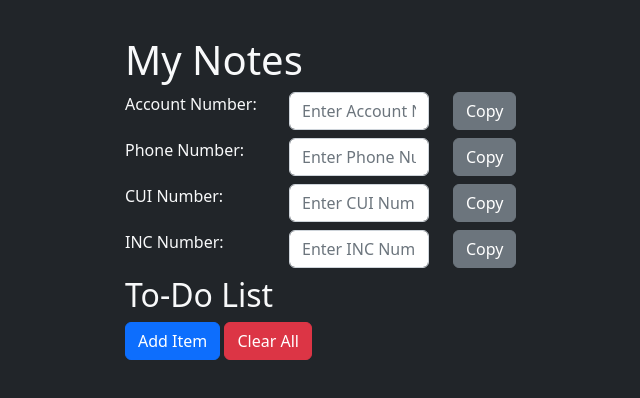
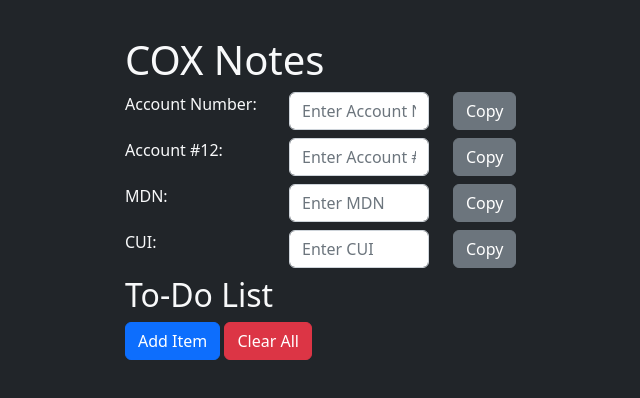
Before and after one commit to MarkSiabatto/Extension, a browser extension: page index.html in a window 1280 px wide. Shown: the whole page, without its empty margins (281-921 px from the left). Drawn offline with nearby package versions, Linux system fonts and the light colour scheme.

Commit message:
changed labels for fields, blocked input field so it's no longer mutable

```diff
--- a/index.html
+++ b/index.html
@@ -4,7 +4,7 @@
 <head>
     <meta charset="UTF-8">
     <meta name="viewport" content="width=device-width, initial-scale=1.0">
-    <title>Simple Note Taking App</title>
+    <title>COX Notes</title>
     <link href="https://cdn.jsdelivr.net/npm/bootstrap@5.2.3/dist/css/bootstrap.min.css" rel="stylesheet"
         integrity="sha384-rbsA2VBKQhggwzxH7pPCaAqO46MgnOM80zW1RWuH61DGLwZJEdK2Kadq2F9CUG65" crossorigin="anonymous">
     <link rel="stylesheet" href="style.css">
@@ -12,7 +12,7 @@
 
 <body class="bg-dark text-light d-flex justify-content-center">
     <div class="container-fluid p-3 app-width">
-        <h1>My Notes</h1>
+        <h1>COX Notes</h1>
         <form id="account-info">
             <div class="row mb-2">
                 <div class="col">
@@ -29,38 +29,36 @@
             </div>
             <div class="row mb-2">
                 <div class="col">
-                    <label for="phone-number" class="form-label">Phone Number:</label>
+                    <label for="account-12" class="form-label">Account #12:</label>
                 </div>
                 <div class="col">
-                    <input type="tel" id="phone-number" name="phoneNumber" placeholder="Enter Phone Number"
+                    <input type="text" id="account-12" name="account12" placeholder="Enter Account #12"
                         class="form-control">
                 </div>
                 <div class="col">
-                    <button type="button" class="copy-btn btn btn-secondary" data-field-id="phone-number">Copy</button>
+                    <button type="button" class="copy-btn btn btn-secondary" data-field-id="account-12">Copy</button>
                 </div>
             </div>
             <div class="row mb-2">
                 <div class="col">
-                    <label for="cui-number" class="form-label">CUI Number:</label>
+                    <label for="mdn" class="form-label">MDN:</label>
                 </div>
                 <div class="col">
-                    <input type="text" id="cui-number" name="cuiNumber" placeholder="Enter CUI Number"
-                        class="form-control">
+                    <input type="tel" id="mdn" name="mdn" placeholder="Enter MDN" class="form-control">
                 </div>
                 <div class="col">
-                    <button type="button" class="copy-btn btn btn-secondary" data-field-id="cui-number">Copy</button>
+                    <button type="button" class="copy-btn btn btn-secondary" data-field-id="mdn">Copy</button>
                 </div>
             </div>
             <div class="row mb-2">
                 <div class="col">
-                    <label for="inc-number" class="form-label">INC Number:</label>
+                    <label for="cui" class="form-label">CUI:</label>
                 </div>
                 <div class="col">
-                    <input type="text" id="inc-number" name="incNumber" placeholder="Enter INC Number"
-                        class="form-control">
+                    <input type="text" id="cui" name="cui" placeholder="Enter CUI" class="form-control">
                 </div>
                 <div class="col">
-                    <button type="button" class="copy-btn btn btn-secondary" data-field-id="inc-number">Copy</button>
+                    <button type="button" class="copy-btn btn btn-secondary" data-field-id="cui">Copy</button>
                 </div>
             </div>
         </form>
--- a/index.js
+++ b/index.js
@@ -44,6 +44,7 @@ function createTodoItem(text) {
   const textArea = document.createElement("textarea");
   textArea.value = text;
   textArea.classList.add("form-control"); // Add 'form-control' class for Bootstrap styling
+  textArea.disabled = true; // Disable the textarea
   const deleteButton = document.createElement("button");
   deleteButton.textContent = "Delete";
   deleteButton.classList.add("btn", "btn-danger"); // Add button classes for Bootstrap styling
```
